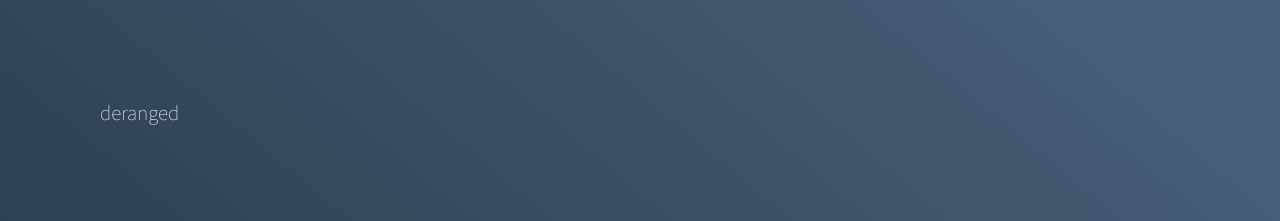
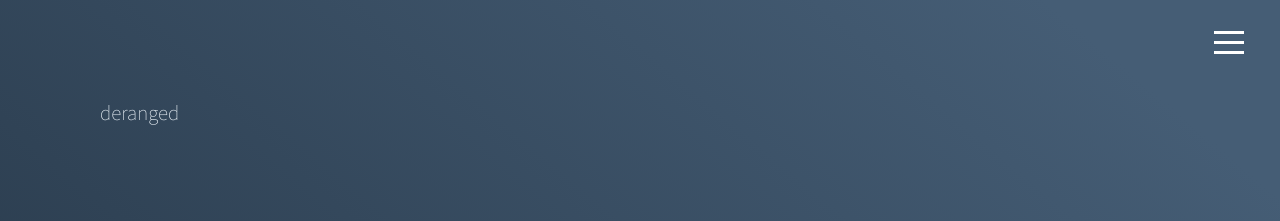
Before and after one commit to derangeddk/deranged.dk, a Jekyll site: the page built from index.html, in a window 1280 px wide. Shown: the top 221 px of the page. Built offline with Jekyll 4.4.1, drawn with Linux system fonts in a browser that asks for light colours.

Commit message:
Added an overlay navigation menu

```diff
--- a/index.html
+++ b/index.html
@@ -22,6 +22,8 @@
         text-decoration: inherit;
         font-weight: 200;
         font-size: 1.3em;
+        postition: relative;
+        z-index: 11;
     }
     .hello-section .big-greeting {
         text-align: left;
@@ -64,7 +66,133 @@
         from { transform: translateY(0); }
         to { transform: translateY(-18px); }
     }
+
+    /* Overlay Nav Styling */
+    nav.overlay {
+      position: fixed;
+      top: 0;
+      left: 10%;
+      width: 100%;
+      height: 100%;
+      background: rgba(44, 62, 80,0.99);
+      padding: 0 20%;
+      z-index: -1;
+      opacity: 0.0;
+      transition: all 200ms ease;
+    }
+
+    body.main-nav-open {
+      position: fixed;
+      overflow-y:scroll;
+      width: 100%;
+    }
+
+    body.main-nav-open nav.overlay {
+      top: 0;
+      left: 0;
+      z-index:10;
+      opacity:1;
+    }
+
+    .main-nav-menu {
+      display: flex;
+      flex-direction: column;
+      justify-content: center;
+      height: 100%;
+      max-width: 400px;
+      margin-left: auto;
+    }
+
+    @media screen and (min-width: 768px) {
+       nav.overlay:before {
+          content: "\219D";
+          font-size: 300px;
+          color: white;
+          opacity: 0;
+          position: absolute;
+          left: 10%;
+          top: 50%;
+          transform: translateY(-40%);
+          transition: opacity 1000ms linear 300ms;
+       }
+       body.main-nav-open nav.overlay:before {
+          opacity: 0.4;
+       }
+    }
+
+    .main-nav-menu a {
+      display: block;
+      text-align: right;
+      font-size: 36px;
+      font-weight: 300;
+      color: white;
+      text-decoration: none;
+      padding: 25px 0;
+      position: relative;
+    }
+    .main-nav-menu a:after {
+      content: "";
+      display: block;
+      position: absolute;
+      bottom: 20%;
+      height: 0;
+      width: 2px;
+      right: -20px;
+      background: white;
+      transition: height 500ms ease;
+    }
+    .main-nav-menu a:hover:after {
+      height: 60%;
+    }
+
+    #main-nav-toggle {
+      position: absolute;
+      top: 30px;
+      right: 30px;
+      z-index: 100;
+      font-size: 36px;
+      background: transparent;
+      border-width: 0;
+    }
+
+    #main-nav-toggle .icon-bar {
+      background: white;
+      height: 3px;
+      width: 30px;
+      margin-bottom: 7px;
+      position: relative;
+      transition: all 200ms ease;
+      opacity: 1;
+      top:0;
+    }
+
+    body.main-nav-open #main-nav-toggle .icon-bar:nth-child(1) {
+        transform: rotate(45deg);
+        top: 10px;
+        left: 0;
+    }
+    body.main-nav-open #main-nav-toggle .icon-bar:nth-child(2) {
+        opacity: 0;
+        top: 0;
+        left: 0;
+    }
+    body.main-nav-open #main-nav-toggle .icon-bar:nth-child(3) {
+        transform: rotate(-45deg);
+        top: -10px;
+        left: 0;
+    }
+
 </style>
+<button id="main-nav-toggle" onClick="handleNav()">
+  <div class="icon-bar"></div>
+  <div class="icon-bar"></div>
+  <div class="icon-bar"></div>
+</button>
+<nav id="main-nav" class="main-nav overlay">
+  <div class="main-nav-menu">
+    {% include menu_links.html %}
+  </div>
+</nav>
 <section class="hello-section">
     <a href="/" class="logo">deranged</a>
     <div class="big-greeting">
```
Also changed, not shown: other parts of index.html (+5 -0 lines).
